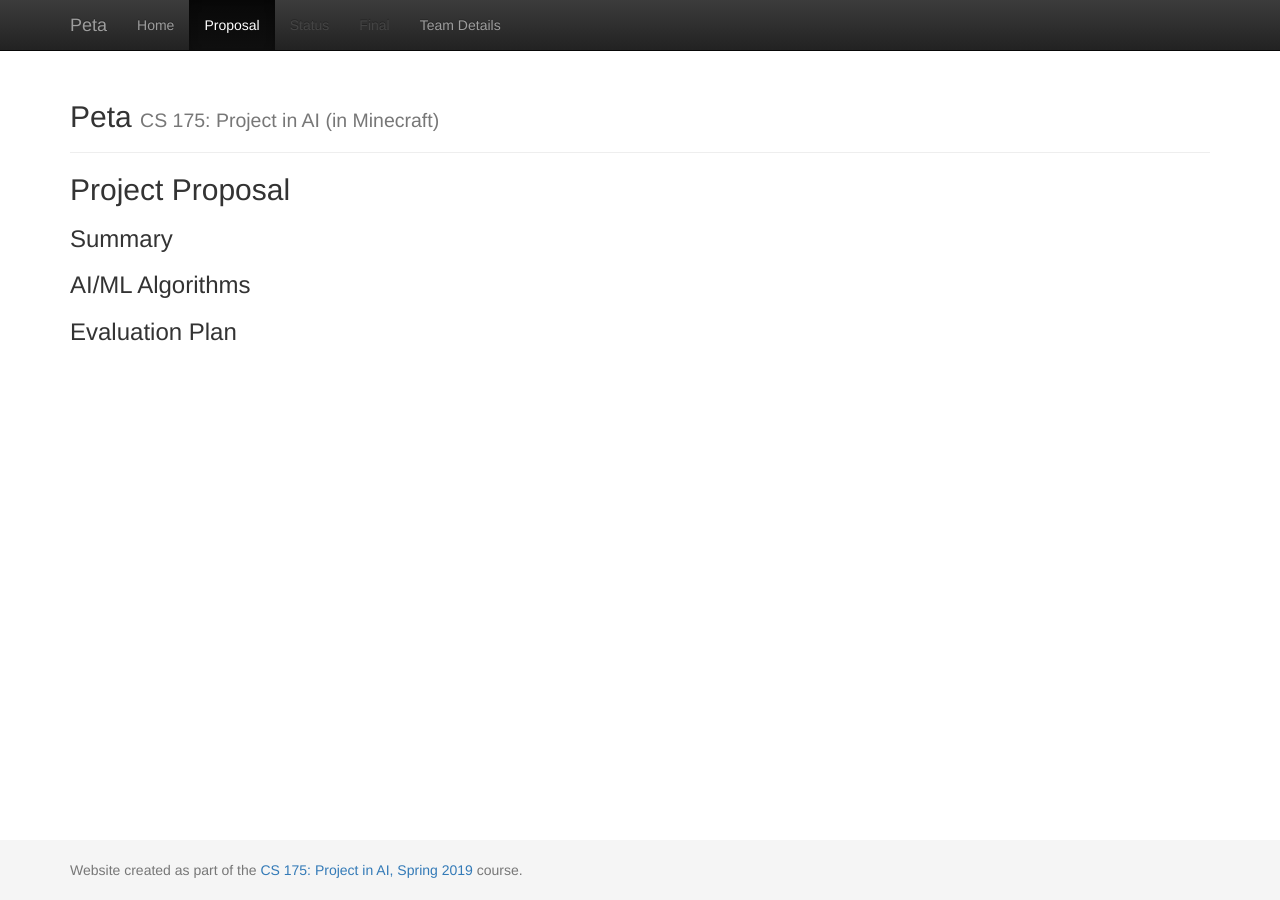
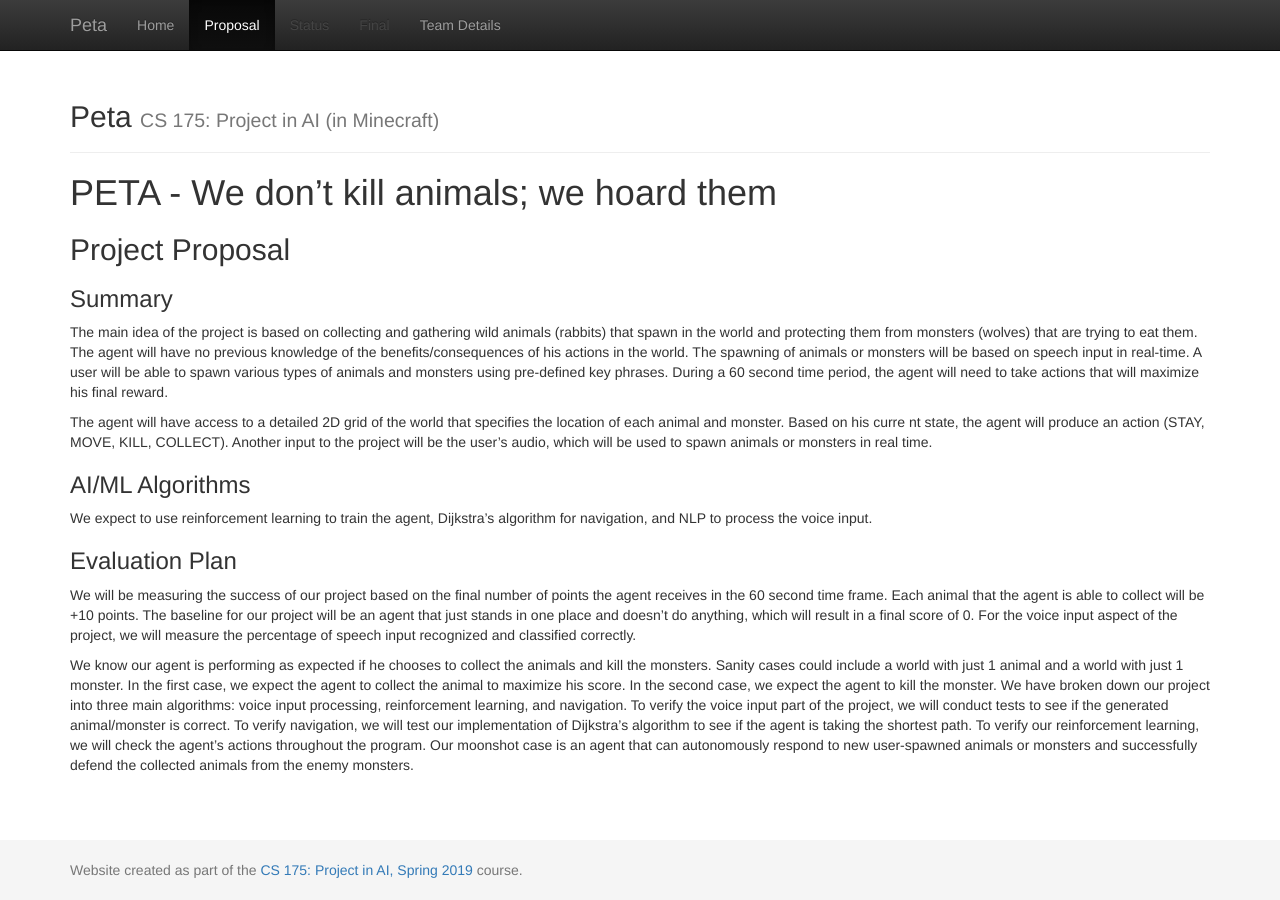
Before and after one commit to mrdanshih/pita, a Jekyll site: the page built from docs/proposal.md, in a window 1280 px wide. Built offline with Jekyll 4.4.1, drawn with Linux system fonts in a browser that asks for light colours.

Commit message:
updated proposal.md

```diff
--- a/docs/proposal.md
+++ b/docs/proposal.md
@@ -3,9 +3,19 @@ layout: default
 title:  Proposal
 ---
 
+# PETA - We don’t kill animals; we hoard them
+
 ##  Project Proposal
 ### Summary
+The main idea of the project is based on collecting and gathering wild animals (rabbits) that spawn in the world and protecting them from monsters (wolves) that are trying to eat them. The agent will have no previous knowledge of the benefits/consequences of his actions in the world. The spawning of animals or monsters will be based on speech input in real-time. A user will be able to spawn various types of animals and monsters using pre-defined key phrases. During a 60 second time period, the agent will need to take actions that will maximize his final reward.
+
+The agent will have access to a detailed 2D grid of the world that specifies the location of each animal and monster. Based on his curre
+nt state, the agent will produce an action (STAY, MOVE, KILL, COLLECT). Another input to the project will be the user’s audio, which will be used to spawn animals or monsters in real time.
 
 ### AI/ML Algorithms
+We expect to use reinforcement learning to train the agent, Dijkstra’s algorithm for navigation, and NLP to process the voice input.
 
 ### Evaluation Plan
+We will be measuring the success of our project based on the final number of points the agent receives in the 60 second time frame. Each animal that the agent is able to collect will be +10 points. The baseline for our project will be an agent that just stands in one place and doesn’t do anything, which will result in a final score of 0. For the voice input aspect of the project, we will measure the percentage of speech input recognized and classified correctly.
+
+We know our agent is performing as expected if he chooses to collect the animals and kill the monsters. Sanity cases could include a world with just 1 animal and a world with just 1 monster. In the first case, we expect the agent to collect the animal to maximize his score. In the second case, we expect the agent to kill the monster. We have broken down our project into three main algorithms: voice input processing, reinforcement learning, and navigation. To verify the voice input part of the project, we will conduct tests to see if the generated animal/monster is correct. To verify navigation, we will test our implementation of Dijkstra’s algorithm to see if the agent is taking the shortest path. To verify our reinforcement learning, we will check the agent’s actions throughout the program. Our moonshot case is an agent that can autonomously respond to new user-spawned animals or monsters and successfully defend the collected animals from the enemy monsters.
```
